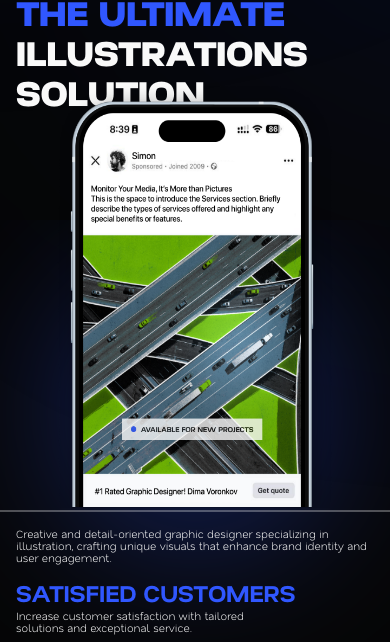
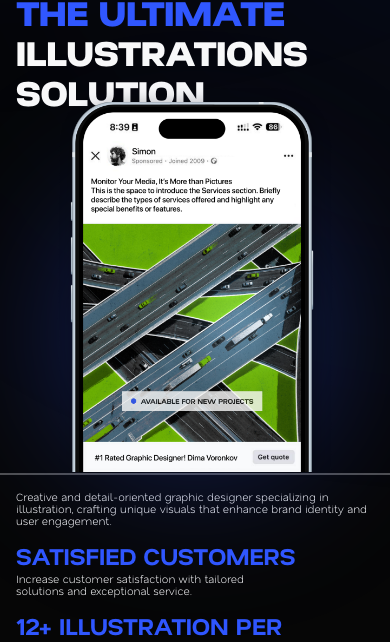
Before and after one commit to Lapik542/voronkov, an Angular app: page / in a window 390 px wide. Shown: the part 624-1266 px from the top of the page. Built offline with nearby package versions, Linux system fonts and the light colour scheme.

Commit message:
fix mobile adaptive

```diff
--- a/src/app/app.component.html
+++ b/src/app/app.component.html
@@ -73,15 +73,18 @@
       </div>
       <div class="cycle-shadow-bottom-right"></div>
     </section>
-
     <!-- SECTION ILLUST-SOLUTION -->
     <section id="illus-solution" class="illus-solution">
       @if (isMobile()) {
+        <div class="container-mobile-illus-solution">
           <p class="title-illus-solution">
             The Ultimate
-          <span class="title-illus-solution-while">Illustrations Solution</span>
+            <span class="title-illus-solution-while"
+              >Illustrations Solution</span
+            >
           </p>
-        <div class="phone-shadow"></div>
+          <div class="phone-shadow-mobile"></div>
+
           <img
             draggable="false"
             class="img-phone-illus-solution"
@@ -91,8 +94,8 @@
           <div class="line-illus-solution-mobile"></div>
           <p class="subtile-illus-solution">
             Creative and detail-oriented graphic designer specializing in
-          illustration, crafting unique visuals that enhance brand identity and
-          user engagement.
+            illustration, crafting unique visuals that enhance brand identity
+            and user engagement.
           </p>
           <div class="container-illus-sulution-info">
             <div class="block-list-illus-solution">
@@ -107,8 +110,8 @@
                 12+ illustration per month
               </p>
               <p class="text-block-list-illus-solution">
-              Create 12+ custom illustrations per month to elevate your brand's
-              visual appeal.
+                Create 12+ custom illustrations per month to elevate your
+                brand's visual appeal.
               </p>
             </div>
             <div class="block-list-illus-solution">
@@ -116,8 +119,8 @@
                 more social media conversions
               </p>
               <p class="text-block-list-illus-solution">
-              Boost engagement and drive actions on social media with optimized
-              strategies.
+                Boost engagement and drive actions on social media with
+                optimized strategies.
               </p>
             </div>
             <div class="block-list-illus-solution">
@@ -125,6 +128,7 @@
               <p class="text-block-list-illus-solution">
                 24/7 communication for seamless support and quick responses.
               </p>
+            </div>
           </div>
         </div>
       } @else {
--- a/src/app/app.component.scss
+++ b/src/app/app.component.scss
@@ -693,24 +693,39 @@
 
 @media (max-width: 767px) and (min-width: 320px) {
   .illus-solution {
+    position: relative;
     padding: 0px;
     border: none;
   }
   .title-illus-solution {
-    width: 100%;
+    width: 92%;
     font-size: 36px;
     margin: 0 16px;
   }
   .img-phone-illus-solution {
+    position: relative;
     max-width: 283px;
     max-height: 426px;
-    top: 88px;
-  }
-  .phone-shadow {
-    top: 219px;
+    margin-top: -30px;
+  }
+  .phone-shadow-mobile {
+    position: absolute;
+    top: 140px;
+    left: 50%;
+    max-width: 1400px;
+    max-height: 400px;
+    width: 100%;
+    height: 100%;
+    background: radial-gradient(
+      circle,
+      rgba(48, 87, 255, 0.4) 0%,
+      rgba(48, 87, 255, 0) 80%
+    );
+    transform: translateX(-50%);
+    filter: blur(60px);
+    z-index: 0;
   }
   .line-illus-solution-mobile {
-    margin-top: 396px;
     width: 100%;
     height: 2px;
     background: rgba(249, 249, 249, 0.3);
--- a/src/app/app.component.ts
+++ b/src/app/app.component.ts
@@ -46,7 +46,7 @@ export class AppComponent {
     if (this.openModalMobile) {
       document.body.style.overflow = 'hidden'
     } else {
-      document.body.style.overflow = ''
+      document.body.style.overflow = 'auto'
     }
   }
 
@@ -54,20 +54,13 @@ export class AppComponent {
     this.activeModal = true
     this.openModalMobile = false
     this.renderer.addClass(document.body, 'active-modal')
-    if (this.openModalMobile) {
-      document.body.style.overflow = 'hidden'
-    } else {
-      document.body.style.overflow = ''
-    }
   }
 
   closeModal() {
     this.activeModal = false
     this.renderer.removeClass(document.body, 'active-modal')
-    if (this.openModalMobile) {
-      document.body.style.overflow = 'hidden'
-    } else {
-      document.body.style.overflow = ''
+    if (!this.openModalMobile) {
+      document.body.style.overflow = 'auto'
     }
   }
 
@@ -77,6 +70,7 @@ export class AppComponent {
       section.scrollIntoView({ behavior: 'smooth' })
     }
     this.openModalMobile = false
+    document.body.style.overflow = 'auto'
   }
 
   setActiveCard(index: number) {
```
Lines whose indentation alone changed are shown as unchanged.
